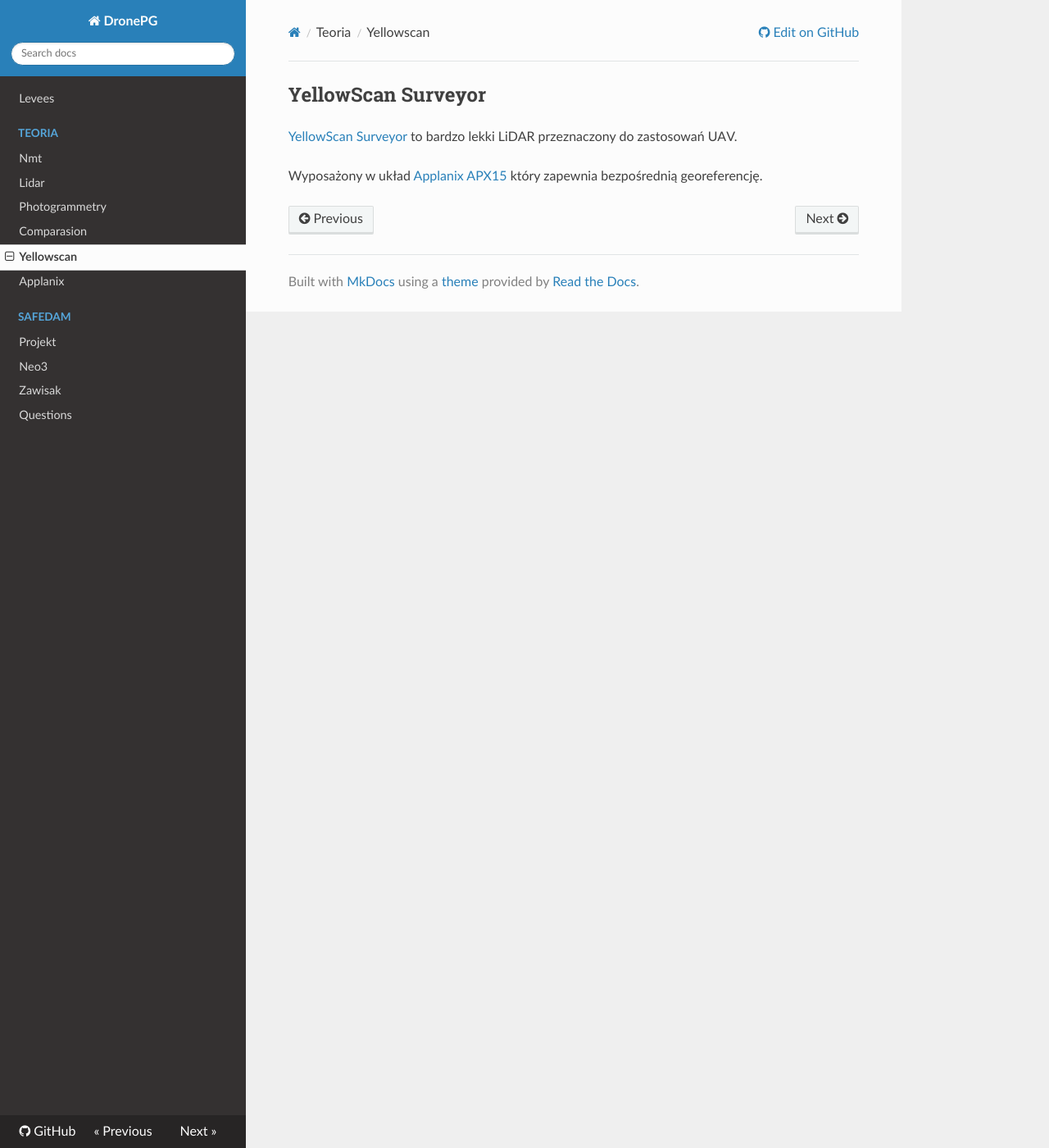
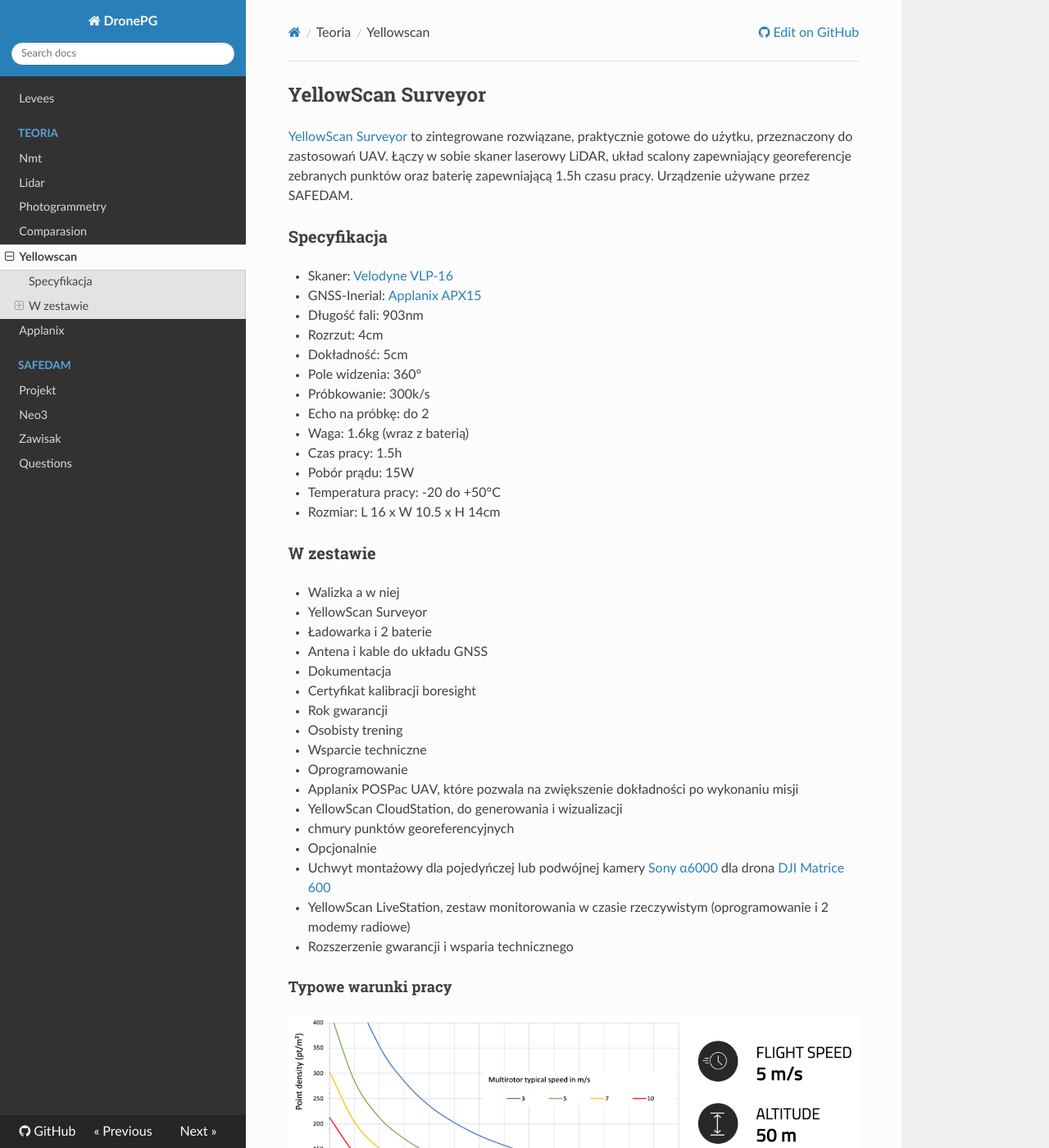
Before and after one commit to mozerpol/docs, an MkDocs documentation site: the page built from docs/dem/yellowscan.md, in a window 1280 px wide and 1400 px high. Shown: the whole window at 82% size. Built offline with MkDocs 1.6.1, drawn with Linux system fonts in a browser that asks for light colours; nearby versions of some CDN libraries.

```diff
--- a/docs/dem/yellowscan.md
+++ b/docs/dem/yellowscan.md
@@ -1,5 +1,61 @@
 # YellowScan Surveyor
 
-[YellowScan Surveyor](https://www.yellowscan-lidar.com/products/yellowscan-surveyor) to bardzo lekki LiDAR przeznaczony do zastosowań UAV.
+[YellowScan Surveyor](https://www.yellowscan-lidar.com/products/yellowscan-surveyor) to zintegrowane rozwiązane, praktycznie gotowe do użytku, przeznaczony do zastosowań UAV. Łączy w sobie skaner laserowy LiDAR, układ scalony zapewniający georeferencje zebranych punktów oraz baterię zapewniającą 1.5h czasu pracy. Urządzenie używane przez SAFEDAM.
 
-Wyposażony w układ [Applanix APX15](https://www.applanix.com/products/dg-uavs.htm) który zapewnia bezpośrednią georeferencję.
+
+
+## Specyfikacja
+
+- Skaner: [Velodyne VLP-16](https://velodynelidar.com/vlp-16.html)
+- GNSS-Inerial: [Applanix APX15](https://www.applanix.com/products/dg-uavs.htm)
+- Długość fali: 903nm
+- Rozrzut: 4cm
+- Dokładność: 5cm
+- Pole widzenia: 360°
+- Próbkowanie: 300k/s
+- Echo na próbkę: do 2
+
+- Waga: 1.6kg (wraz z baterią)
+- Czas pracy: 1.5h
+- Pobór prądu: 15W
+- Temperatura pracy: -20 do +50°C
+- Rozmiar: L 16 x W 10.5 x H 14cm
+
+## W zestawie
+
+- Walizka a w niej
+
+  - YellowScan Surveyor
+  - Ładowarka i 2 baterie
+  - Antena i kable do układu GNSS
+  - Dokumentacja
+
+- Certyfikat kalibracji boresight
+
+- Rok gwarancji
+
+- Osobisty trening
+
+- Wsparcie techniczne
+
+- Oprogramowanie
+
+  - Applanix POSPac UAV, które pozwala na zwiększenie dokładności po wykonaniu misji
+
+  - YellowScan CloudStation, do generowania i wizualizacji
+
+  - chmury punktów georeferencyjnych
+
+- Opcjonalnie
+
+  - Uchwyt montażowy dla pojedyńczej lub podwójnej kamery [Sony α6000](https://www.sony.pl/electronics/aparaty-z-wymiennymi-obiektywami/ilce-6000-body-kit) dla drona [DJI Matrice 600](https://rcpro.pl/product-pol-9000-DJI-Matrice-600-PRO.html)
+  - YellowScan LiveStation, zestaw monitorowania w czasie rzeczywistym (oprogramowanie i 2 modemy radiowe)
+  - Rozszerzenie gwarancji i wsparia technicznego
+
+### Typowe warunki pracy
+
+  ![Typical Mission](yellowscan_typical_mission.png)
+
+### Budowa
+
+![Budowa](budowa.png)
```
Also changed, not shown: docs/dem/applanix.md (+3 -1 lines), docs/dem/lidar.md (+6 -0 lines), docs/dem/photogrammetry.md (+30 -3 lines), docs/dem/budowa.png (added), docs/dem/yellowscan_typical_mission.png (added).
